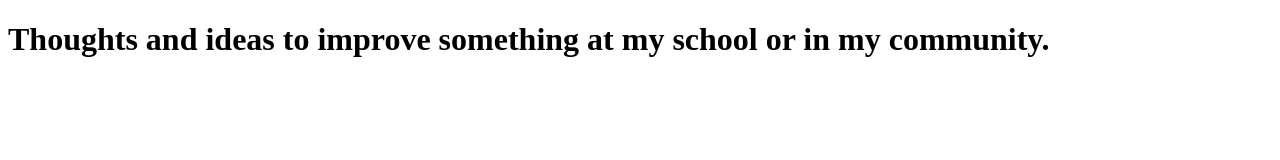
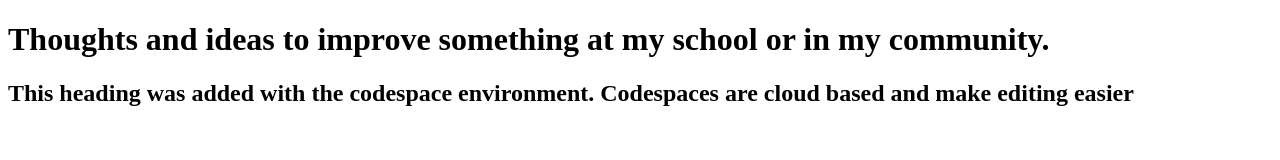
Before and after one commit to scruztaehs/lesson5_mini_activity, a plain HTML site: page index.html in a window 1280 px wide. Drawn offline with Linux system fonts and the light colour scheme.

Commit message:
Added an h2 tag in Codespaces

```diff
--- a/index.html
+++ b/index.html
@@ -5,5 +5,8 @@
   </head>
   <body>
     <h1> Thoughts and ideas to improve something at my school or in my community.</h1>
+    <h2>This heading was added with the codespace environment. Codespaces are cloud based and make editing
+      easier</h2>
+    </h2>
   </body>
 </html>
```
